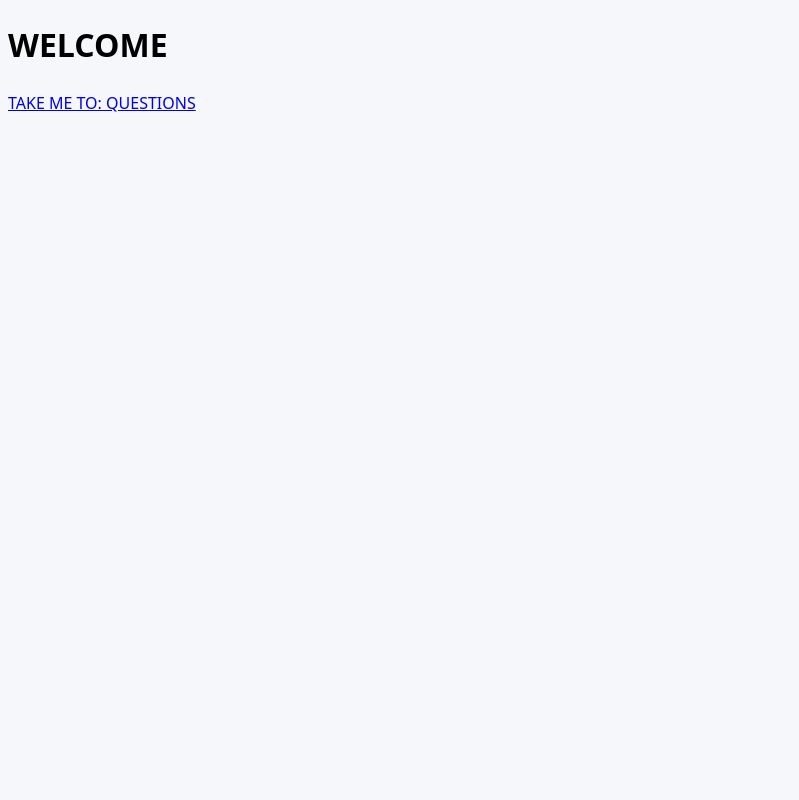
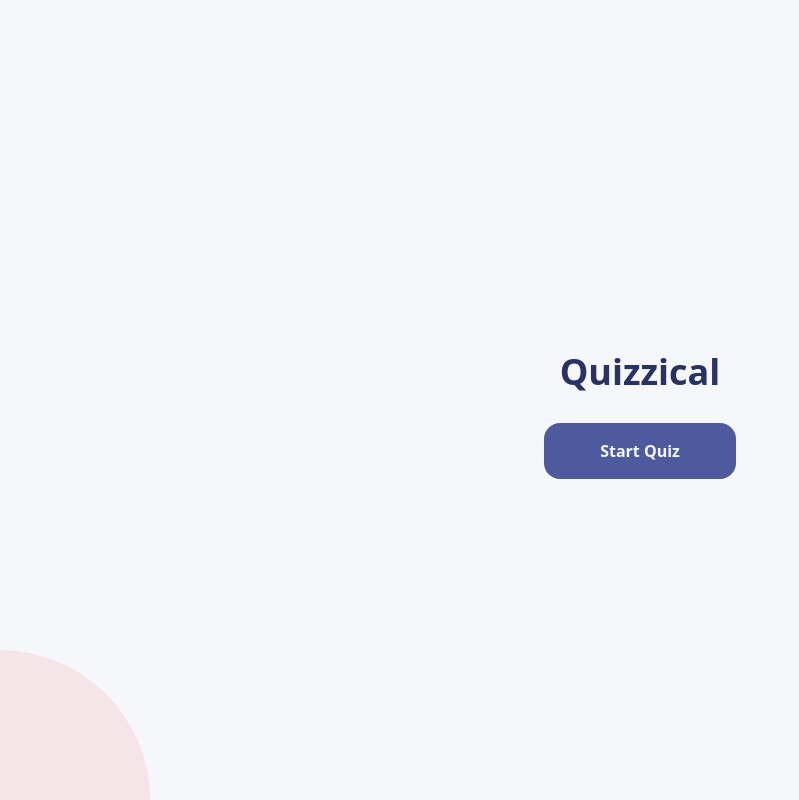
Before and after one commit to tdziewa08/Quizzical, a React (Vite) app: page / in a window 1280 px wide. Shown: the whole page, without its empty margins (0-799 px from the left). Built offline with nearby package versions, Linux system fonts and the light colour scheme.

Commit message:
completion?
simplified checkAnswers() function

added styling

styled main page

deleted Answer.jsx page and any paths to it

fixed the order of the Questions.jsx page

```diff
--- a/src/components/Answers.jsx
+++ /dev/null
@@ -1,11 +0,0 @@
-import React from "react"
-import { Link } from "react-router-dom"
-
-export default function Answers() {
-    return (
-        <>
-            <h1>ANSWERS</h1>
-            <Link to="/">TAKE ME TO: WELCOME</Link>
-        </>
-    )
-}
--- a/src/components/App.jsx
+++ b/src/components/App.jsx
@@ -2,7 +2,6 @@ import React from "react"
 import { BrowserRouter as Router, Routes, Route} from "react-router-dom"
 import Welcome from "./Welcome.jsx"
 import Questions from "./Questions.jsx"
-import Answers from "./Answers.jsx"
 
 
 function App() {
@@ -11,7 +10,6 @@ function App() {
       <Routes>
         <Route path="/" element={<Welcome />} />
         <Route path="/questions" element={<Questions />} />
-        <Route path="/answers" element={<Answers />} />
       </Routes>
     </Router>
   )
--- a/src/components/Questions.jsx
+++ b/src/components/Questions.jsx
@@ -1,5 +1,4 @@
 import React from "react"
-import { Link } from "react-router-dom"
 import { decode } from "html-entities"
 
 export default function Questions() {
@@ -10,16 +9,77 @@ export default function Questions() {
     const [isSubmitted, setIsSubmitted] = React.useState(false)
     const [newGame, setNewGame] = React.useState(false)
 
-    console.log("CORRECT ANSWERS: " + correctAnswers)
+    function shuffleArray(array) {
+        for (let i = array.length - 1; i > 0; i--)
+            {
+                const j = Math.floor(Math.random() * (i + 1));
+                [array[i], array[j]] = [array[j], array[i]];
+            }
+        return array;
+    }
 
-    function shuffleArray(array) {
-    for (let i = array.length - 1; i > 0; i--)
+    function checkAnswers(e) {
+        e.preventDefault()
+        const form = e.target
+        const formData = new FormData(form)
+        const userAnswers = Array.from(formData.values())
+
+        setTheData(prevArray => (
+            prevArray.map((question, qIdx) => {
+                const correctAnswer = correctAnswers[qIdx]
+                const userAnswer = userAnswers[qIdx]
+
+                return {
+                    ...question,
+                    allAnswers: question.allAnswers.map(answer => (
+                        {
+                            ...answer,
+                            isCorrect: answer.text === correctAnswer,
+                            isChosen: answer.text === userAnswer
+                        }
+                    ))
+                }
+            })
+        ))
+
+        let newCorrectCount = 0
+        userAnswers.forEach((ans, idx) => {
+            if(ans === correctAnswers[idx])
+            {
+                newCorrectCount +=1
+            }
+        })
+        setCorrectCount(newCorrectCount)
+        setIsSubmitted(true)
+    }
+
+    function handleSelect(qIdx, answerText) {
+        if(!isSubmitted)
         {
-            const j = Math.floor(Math.random() * (i + 1));
-            [array[i], array[j]] = [array[j], array[i]];
+            setTheData(prevArray =>
+                prevArray.map((question, idx) =>
+                    idx === qIdx
+                    ?
+                    {
+                        ...question,
+                        allAnswers: question.allAnswers.map(a => ({
+                            ...a,
+                            isChosen: a.text === answerText
+                        }))
+                    }
+                    :
+                    question
+                )
+            );
         }
-    return array;
-}
+    }
+
+    function resetGame() {
+        setTheData([])
+        setTheCorrectAnswers([])
+        setCorrectCount(0)
+        setNewGame(prevValue => !prevValue)
+    }
 
     React.useEffect(() => {
         fetch("https://opentdb.com/api.php?amount=5")
@@ -50,13 +110,23 @@ export default function Questions() {
                 <div className="answers">
                     {item.allAnswers.map(answer => {
                         return (
-                            <label className={`label-button ${answer.isChosen ? "-chosen" : ""} ${answer.isCorrect ? "-correct" : ""}`}>
+                            <label
+                                className=
+                                {
+                                    "label-button" +
+                                    (answer.isChosen && !isSubmitted ? " -selected" : "") +
+                                    (answer.isChosen && isSubmitted && !answer.isCorrect ? " -chosen" : "") +
+                                    (answer.isCorrect && isSubmitted ? " -correct" : "")
+                                }
+                            >
                                 <input
                                     type="radio"
                                     name={`answer-${qIdx + 1}`}
                                     value={answer.text}
+                                    checked={answer.isChosen}
+                                    disabled={isSubmitted}
+                                    onChange={() => handleSelect(qIdx, answer.text)}
                                     required
-                                    disabled={isSubmitted}
                                 />
                                 {answer.text}
                             </label>
@@ -68,81 +138,23 @@ export default function Questions() {
     })
     : null
 
-    function checkAnswers(e) {
-        e.preventDefault()
-        console.log("Submitted but not refreshed")
-        const form = e.target
-        const formData = new FormData(form)
-        const userAnswers = Array.from(formData.values())
-        console.log("USER ANSWERS: " + userAnswers)
-
-        //set isCorrect to update UI with the correct answers
-         correctAnswers.find(correctAnswer => {
-             theData.find(item => {
-                 if(item.correct_answer === correctAnswer)
-                 {
-                     setTheData(prevArray => (
-                         prevArray.map(question => ({
-                            ...question,
-                            allAnswers: question.allAnswers.map(answer => (
-                                answer.text === correctAnswer ? {...answer, isCorrect: true} : answer
-                            ))
-                         }
-                         ))
-                     ))
-                 }
-             })
-         })
-
-        //set isChosen to update UI with user choices
-        userAnswers.find(userAnswer => {
-            theData.map(question => {
-                question.allAnswers.find(answer => {
-                    if(userAnswer === answer.text)
-                    {
-                        setTheData(prevArray =>
-                            prevArray.map(question => ({
-                                ...question,
-                                allAnswers: question.allAnswers.map(answer =>
-                                    userAnswers.includes(answer.text)
-                                        ? { ...answer, isChosen: true }
-                                        : answer
-                                )
-                            }))
-                        )
-                    }
-                })
-            })
-        })
-
-        userAnswers.find((userAnswer, uIdx) => {
-            correctAnswers.find((correctAnswer, cIdx) => {
-                if(userAnswer === correctAnswer && uIdx === cIdx)
-                {
-                    setCorrectCount(prevCount => prevCount + 1)
-                }
-            })
-        })
-
-        setIsSubmitted(true)
-        e.target.reset();
-    }
-
-    function resetGame() {
-        setTheData([])
-        setTheCorrectAnswers([])
-        setCorrectCount(0)
-        setNewGame(prevValue => !prevValue)
-    }
-
     return (
         <>
+            {theData.length === 0 && <div className="loading-screen">Loading Questions...</div>}
             <form className="questions-container" onSubmit={checkAnswers}>
                 {questions}
-                {!isSubmitted ? <button type="submit">Check Your Answers</button> : <button type="button" onClick={() => resetGame()}>Play Again</button>}
-                <p>Correct Answers {correctCount} / 5</p>
+                <div className="results">
+                    {(isSubmitted && theData.length > 0) &&
+                        <>
+                            <p>You scored {correctCount}/5 correct answers</p>
+                            <button type="button" className="game-btn" onClick={resetGame}>Play Again</button>
+                        </>
+                    }
+                    {(!isSubmitted && theData.length > 0) &&
+                        <button type="submit" className="game-btn">Check Your Answers</button>
+                    }
+                </div>
             </form>
-            <Link to="/answers">TAKE ME TO: ANSWERS</Link>
         </>
     )
 }
--- a/src/components/Welcome.jsx
+++ b/src/components/Welcome.jsx
@@ -3,9 +3,9 @@ import { Link } from "react-router-dom"
 
 export default function Welcome() {
     return (
-        <>
-            <h1>WELCOME</h1>
-            <Link to="/questions">TAKE ME TO: QUESTIONS</Link>
-        </>
+        <div className="main-page">
+            <h1>Quizzical</h1>
+            <Link to="/questions">Start Quiz</Link>
+        </div>
     )
 }
--- a/src/index.css
+++ b/src/index.css
@@ -15,6 +15,66 @@
 
 body {
   background-color: #F5F7FB;
+  min-height: 100vh;
+  display: flex;
+  align-items: center;
+  justify-content: center;
+  margin: 0;
+}
+
+body::before,
+body::after {
+  content: "";
+  position: fixed;
+  z-index: 0;
+  border-radius: 50%;
+  opacity: 0.3;
+  pointer-events: none;
+}
+
+body::before {
+  width: 400px;
+  height: 400px;
+  background: #D6DBF5;
+  top: -200px;
+  right: -200px;
+}
+
+body::after {
+  width: 300px;
+  height: 300px;
+  background: #F8BCBC;
+  bottom: -150px;
+  left: -150px;
+}
+
+.main-page {
+  display: flex;
+  flex-direction: column;
+  align-items: center;
+  justify-content: center;
+  color: #293264;
+}
+
+.main-page > h1 {
+  font-size: 2.25rem;
+}
+
+.main-page > a {
+  color: #F5F7FB;
+  font-weight: bold;
+  background-color: #4D5B9E;
+  border: none;
+  border-radius: 1em;
+  padding: 1em 3.5em;
+  cursor: pointer;
+  text-decoration: none;
+}
+
+.loading-screen {
+  font-size: 2.25rem;
+  font-weight: bold;
+  color: #293264;
 }
 
 .questions-container {
@@ -23,7 +83,8 @@ body {
   align-items: center;
   justify-content: center;
   width: 100%;
-  padding: 1em;
+  color: #293264;
+  padding: 2.5em 1em 1em 1em;
 }
 
 .question {
@@ -49,14 +110,13 @@ body {
 }
 
 .label-button {
-  display: inline-flex; /* or inline-flex */
-  padding: 10px 20px;
-  background-color: #f0f0f0;
-  border: 1px solid #ccc;
-  border-radius: 5px;
+  display: inline-flex;
+  text-align: center;
+  border: 1px solid #4D5B9E;
+  border-radius: 1em;
+  margin-right: 1em;
+  padding: .5em 2em;
   cursor: pointer;
-  text-align: center;
-  margin-right: 10px; /* Adjust spacing as needed */
 }
 
 .label-button > input[type="radio"] {
@@ -66,24 +126,65 @@ body {
   margin: 0;
 }
 
-.label-button:has(input[type="radio"]:checked) {
+.label-button.-selected {
+  background-color: #D6DBF5;
+  border: none;
+}
+
+.label-button.-chosen {
+  background-color: #F8BCBC;
+  border: none;
+}
+
+.label-button.-correct {
+  background-color: #94D7A2;
+  border: none;
+}
+
+.label-button.-chosen.-correct,
+.label-button.-selected.-correct {
+  background-color: #94D7A2;
+  border: none;
+}
+
+.results {
+  display: flex;
+  width: 75%;
+  align-items: center;
+  justify-content: center;
+  margin-bottom: 2.5em;
+}
+
+.results > p {
+  font-size: 1.25rem;
+  font-weight: bold;
+  padding: 0 1em;
+}
+
+.game-btn {
+  color: #F5F7FB;
+  font-size: 1rem;
+  font-weight: bold;
+  background-color: #4D5B9E;
+  border: none;
+  border-radius: 1em;
+  padding: 1em 3em;
+  cursor: pointer;
+}
+
+/* This selector waas too powerful so I had to add the .-selected class */
+/* .label-button:has(input[type="radio"]:checked) {
   background-color: lightblue;
 }
 
-.-chosen {
+.label-button.-chosen {
   background-color: red;
 }
 
-.-correct {
+.label-button .-correct {
   background-color: limegreen;
 }
 
-.-chosen .-correct {
-  background-color: limegreen;
-}
-
-.answers > span {
-  border: 1px solid red;
-  margin-right: 2em;
-  padding: .5em 1em;
-}
+.label-button.-chosen.-correct {
+  background: limegreen;
+} */
```
